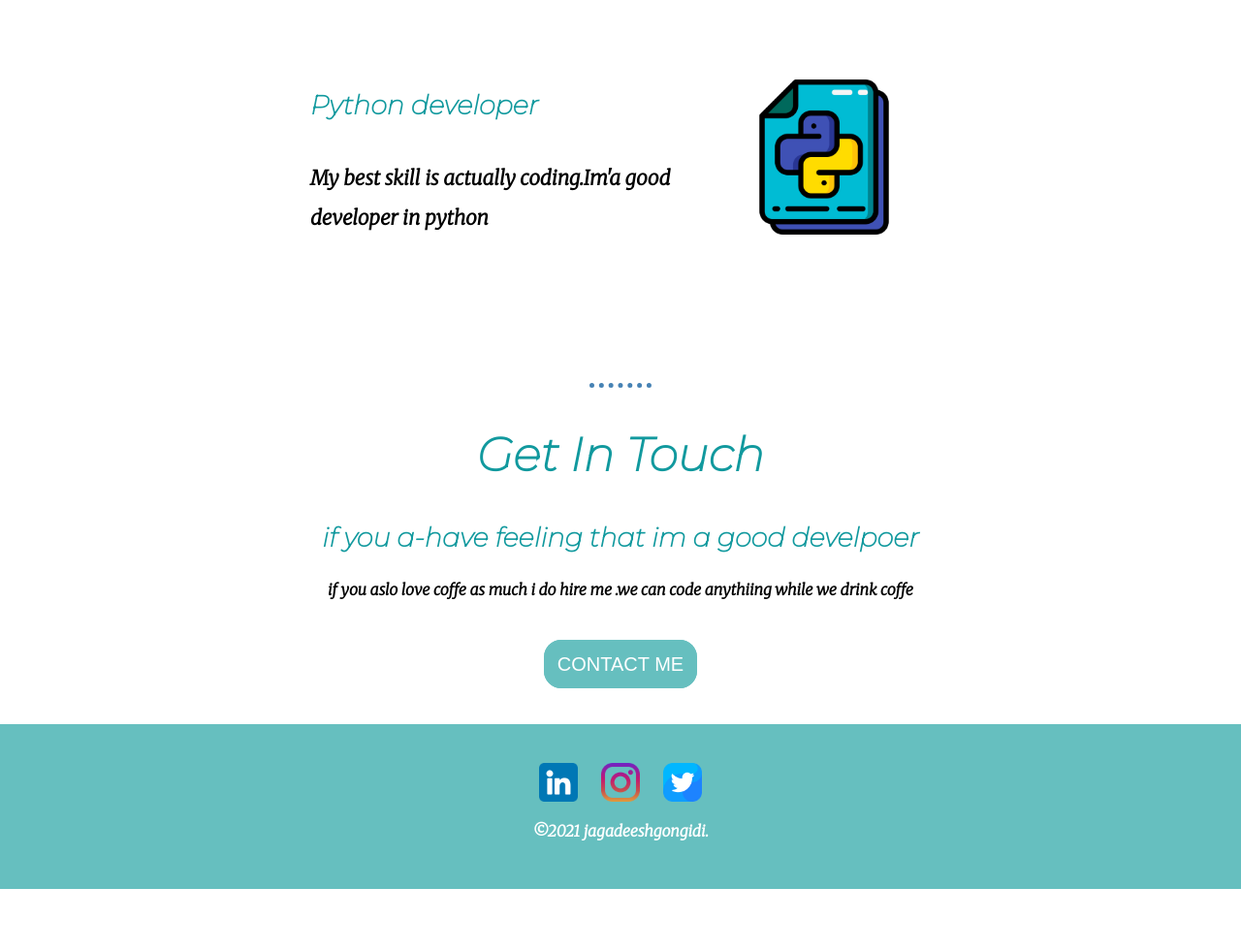
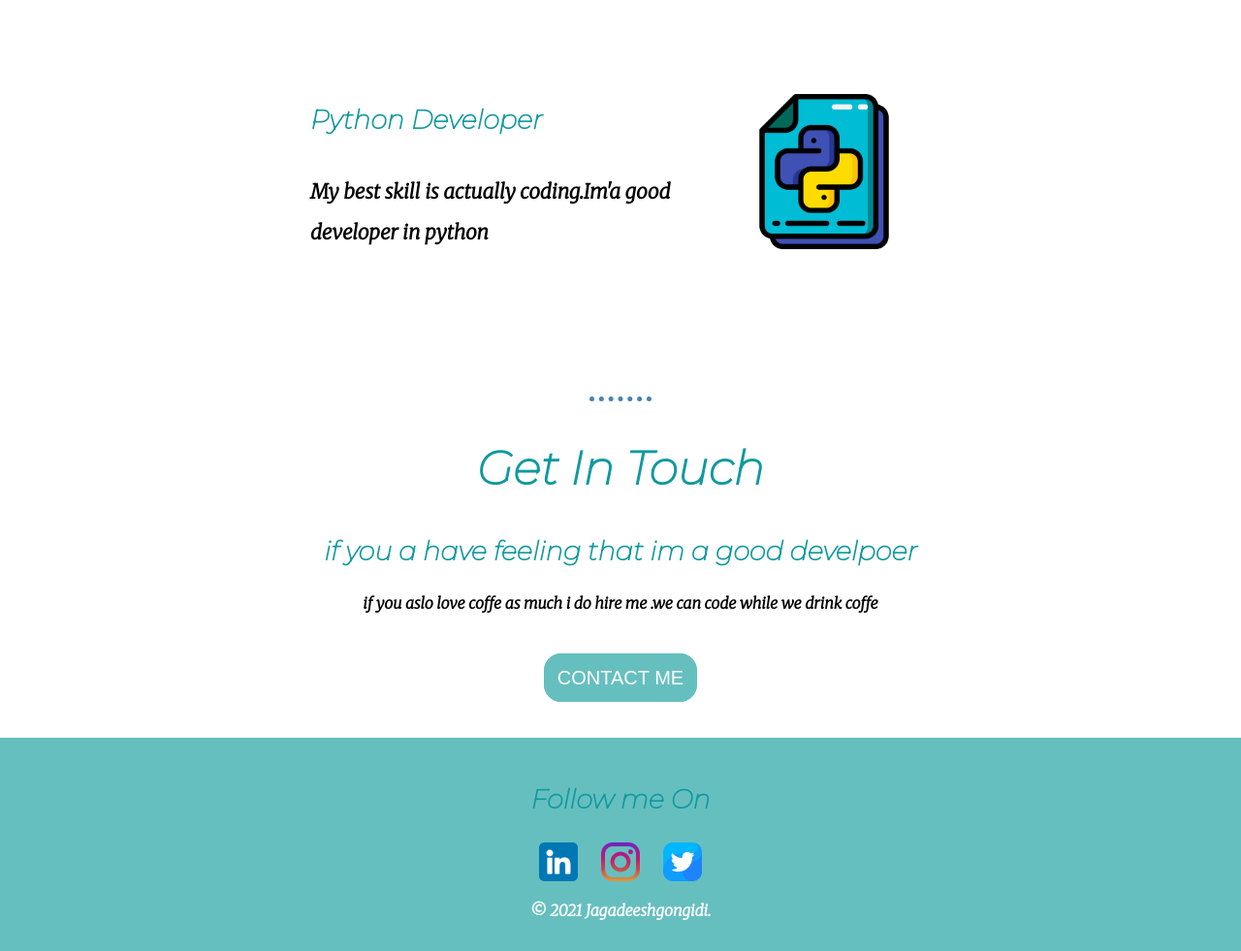
Before and after one commit to jagadee93/html_portfolio, a plain HTML site: page index.html in a window 1280 px wide. Shown: the part 1752-2733 px from the top of the page at 97% size. Before the commit the page ends 2669 px from the top, so only its background shows below. Drawn offline with Linux system fonts and the light colour scheme.

Commit message:
2nd upadate on follow me on

```diff
--- a/css/styles.css
+++ b/css/styles.css
@@ -52,8 +52,8 @@ p{
 }
 
 .bottomcontainer {
-  height: 70px;
-  padding-top: 40px;
+  height: 140px;
+  padding-top: 20px;
   padding-bottom: 0px;
   position: relative;
   padding-bottom: 60px;
@@ -119,6 +119,7 @@ p{
 }
 .descrip{
   color: #40514E;
+  font-size: 1.4rem;
   font-weight: 800;
 }
 .footer-link{
--- a/index.html
+++ b/index.html
@@ -13,8 +13,8 @@
 <body>
   <div class="topcontainer">
     <img class="topcloud" src="images/cloud.png" alt="cloud-png">
-    <h1>I'm jagadee</h1>
-    <h2><span class="web">web</span>designer</h2>
+    <h1>I'm Jagadee</h1>
+    <h2>a <span class="web">pro</span>grammer</h2>
     <img class="bottomcloud" src="images/cloud.png" alt="cloud-png">
     <img class="mountain" src="images/mountain.png" alt="mountain-png">
   </div>
@@ -22,7 +22,7 @@
     <div class="profile">
       <img src="images/jag.png" alt="image">
       <h2>Hello.</h2>
-      <p class="descrip">Im'a frontenddeveloper and coder.I love ♥️coffe and motorcycles♥️</p>
+      <p class="descrip">Im'a frontenddeveloper and coder.I love ♥️ coffe and motorcycles ♥️</p>
     </div>
     <br>
     <br>
@@ -38,7 +38,7 @@
       </div>
       <div class="skill-row">
         <img class="python" src="images/python.png" alt="">
-        <h3>Python developer</h3>
+        <h3>Python Developer</h3>
         <p class="python-description">My best skill is actually coding.Im'a good developer in python </p>
       </div>
     </div>
@@ -47,8 +47,8 @@
 <hr class="line">
     <div class="contact-me">
       <h2>Get In Touch</h2>
-      <h3>if you a-have feeling that im a good develpoer </h3>
-      <p>if you aslo love coffe as much i do hire me  .we can code anythiing while we drink coffe </p><br><br>
+      <h3>if you a have feeling that im a good develpoer </h3>
+      <p>if you aslo love coffe as much i do hire me  .we can code  while we drink coffe </p><br><br>
       <a class="btn" href="mailto:jagadeeshgoud001@gmail.com">CONTACT ME</a>
     </div>
   </div>
@@ -61,11 +61,12 @@
      <p class="linkdin-link"><a href="">
         <img src="images/linkedin.png" alt="https://www.instagram.com/jagadeesh_gongidi/" height="40" width="40">
       </a></p>-->
+      <h3 class="folllow-text"> Follow me On</h3>
     <a class="footer-link" href="https://www.linkedin.com/in/jagadeeshgongidi/"><img src="images/linkedin.png" height="40" width="40" ></a>
     <a class="footer-link" href="https://www.instagram.com/jagadeesh_gongidi/"><img src="images/instagram.png" height="40" width="40" ></a>
     <a class="footer-link" href="https://twitter.com/"><img src="images/twitter.png" height="40" width="40" ></a>
     <!--<a class="footer-link" href="https://www.instagram.com/jagadeesh_gongidi/">Insta</a>-->
-    <p class="copyright">©2021 jagadeeshgongidi.</p>
+    <p class="copyright">© 2021 Jagadeeshgongidi.</p>
   </div>
 
 
```
